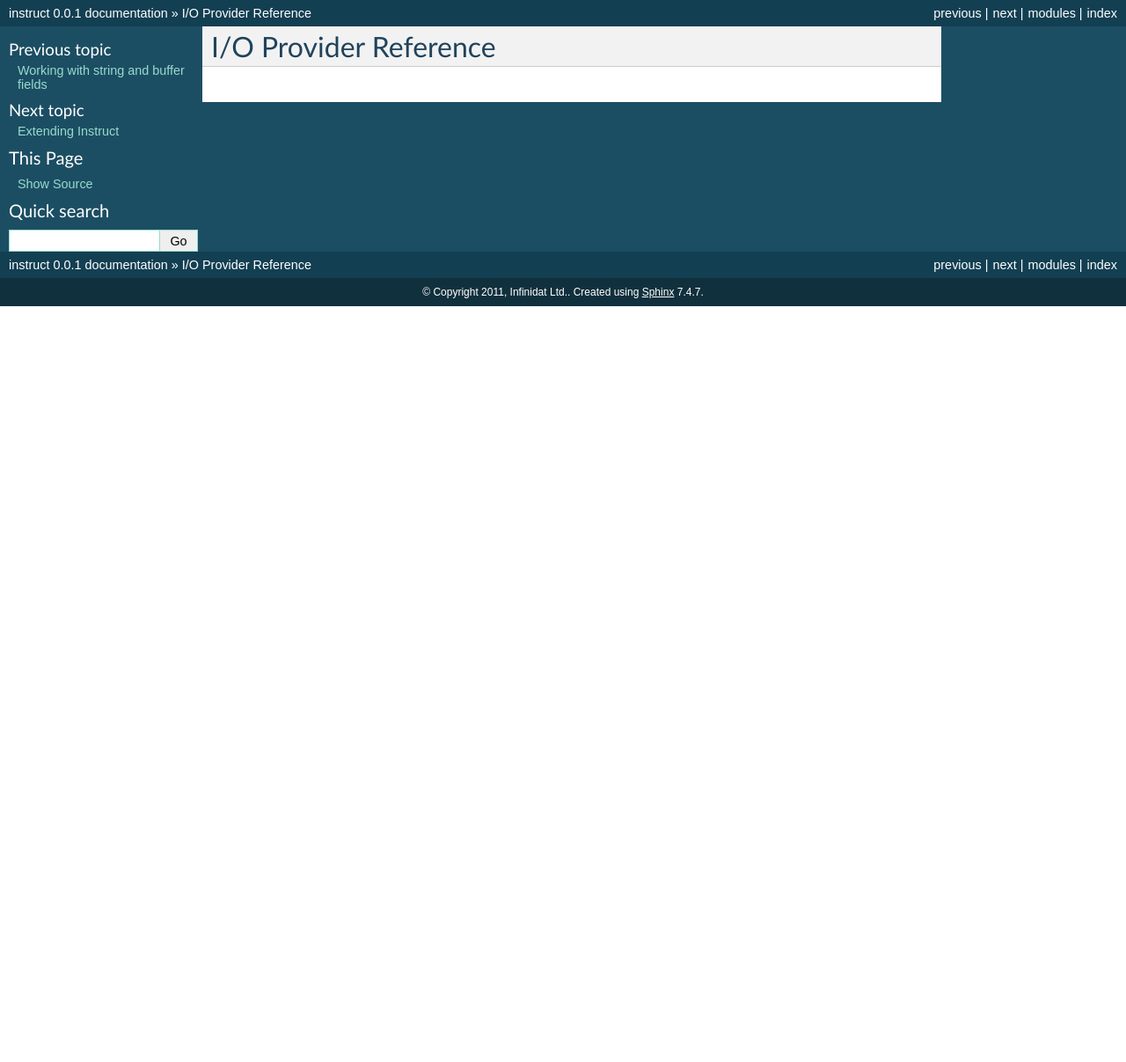
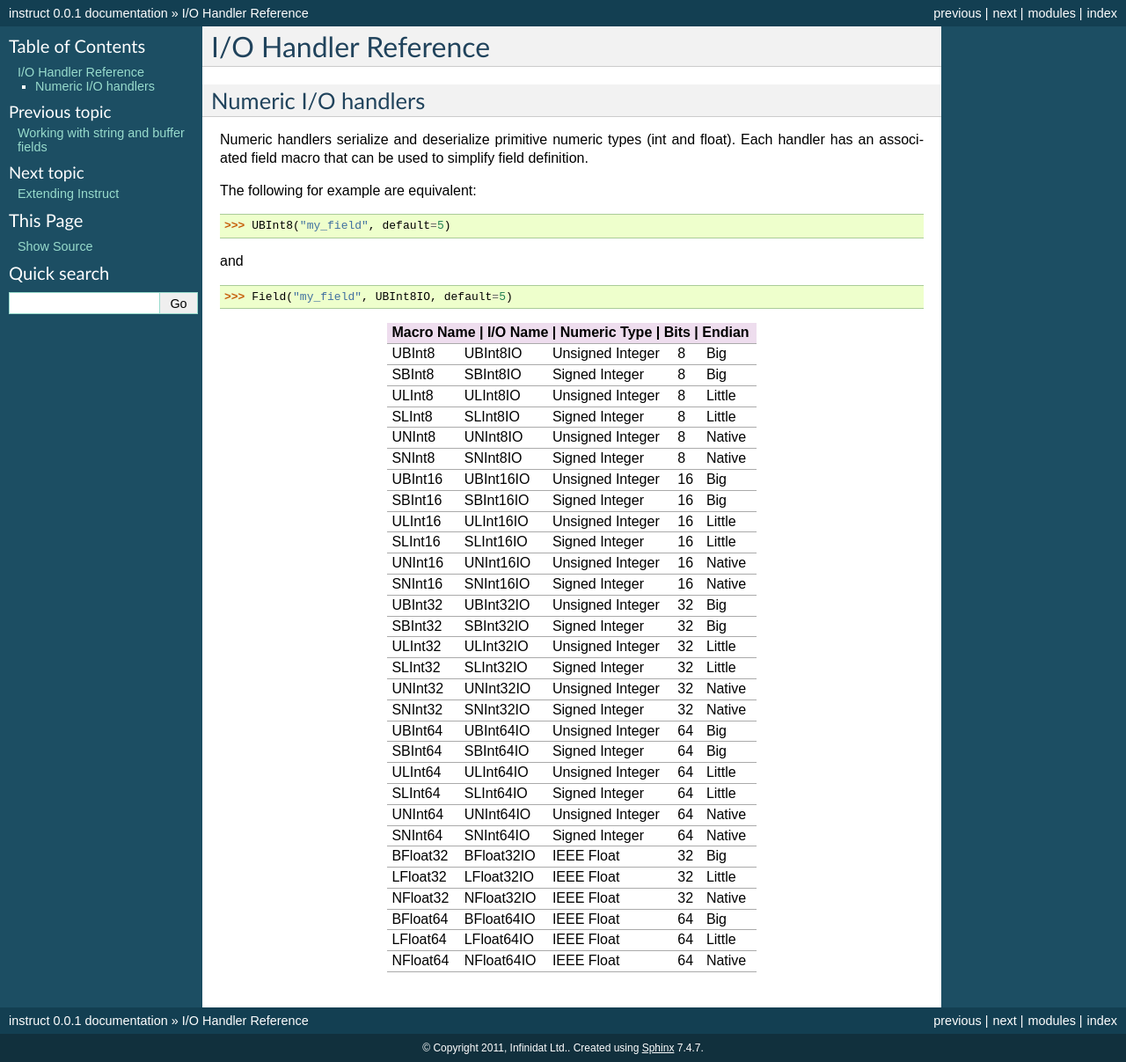
Before and after one commit to Infinidat/infi.instruct, a Sphinx documentation site: the page built from doc/io_reference.rst, in a window 1280 px wide. Shown: the whole page at 88% size. Built offline with Sphinx 7.4.7, drawn with Linux system fonts in a browser that asks for light colours; before the commit the page ends 900 px from its top, so only the background shows below that.

Commit message:
docs: added numeric fields documentation

```diff
--- a/doc/io_reference.rst
+++ b/doc/io_reference.rst
@@ -1,4 +1,82 @@
-I/O Provider Reference
-======================
+I/O Handler Reference
+=====================
 
-.. currentmodule:: infi.instruct
+.. currentmodule:: infi.instruct.numeric
+
+Numeric I/O handlers
+--------------------
+
+Numeric handlers serialize and deserialize primitive numeric types (int and float). Each handler has an associated
+field macro that can be used to simplify field definition.
+
+The following for example are equivalent:
+
+>>> UBInt8("my_field", default=5)
+
+and
+
+>>> Field("my_field", UBInt8IO, default=5)
+
++---------------------------------------------------------------+
+| Macro Name    | I/O Name   | Numeric Type     | Bits | Endian |
++===============+============+==================+======+========+
+| UBInt8        | UBInt8IO   | Unsigned Integer | 8    | Big    |
++---------------+------------+------------------+------+--------+
+| SBInt8        | SBInt8IO   | Signed Integer   | 8    | Big    |
++---------------+------------+------------------+------+--------+
+| ULInt8        | ULInt8IO   | Unsigned Integer | 8    | Little |
++---------------+------------+------------------+------+--------+
+| SLInt8        | SLInt8IO   | Signed Integer   | 8    | Little |
++---------------+------------+------------------+------+--------+
+| UNInt8        | UNInt8IO   | Unsigned Integer | 8    | Native |
++---------------+------------+------------------+------+--------+
+| SNInt8        | SNInt8IO   | Signed Integer   | 8    | Native |
++---------------+------------+------------------+------+--------+
+| UBInt16       | UBInt16IO  | Unsigned Integer | 16   | Big    |
++---------------+------------+------------------+------+--------+
+| SBInt16       | SBInt16IO  | Signed Integer   | 16   | Big    |
++---------------+------------+------------------+------+--------+
+| ULInt16       | ULInt16IO  | Unsigned Integer | 16   | Little |
++---------------+------------+------------------+------+--------+
+| SLInt16       | SLInt16IO  | Signed Integer   | 16   | Little |
++---------------+------------+------------------+------+--------+
+| UNInt16       | UNInt16IO  | Unsigned Integer | 16   | Native |
++---------------+------------+------------------+------+--------+
+| SNInt16       | SNInt16IO  | Signed Integer   | 16   | Native |
++---------------+------------+------------------+------+--------+
+| UBInt32       | UBInt32IO  | Unsigned Integer | 32   | Big    |
++---------------+------------+------------------+------+--------+
+| SBInt32       | SBInt32IO  | Signed Integer   | 32   | Big    |
++---------------+------------+------------------+------+--------+
+| ULInt32       | ULInt32IO  | Unsigned Integer | 32   | Little |
++---------------+------------+------------------+------+--------+
+| SLInt32       | SLInt32IO  | Signed Integer   | 32   | Little |
++---------------+------------+------------------+------+--------+
+| UNInt32       | UNInt32IO  | Unsigned Integer | 32   | Native |
++---------------+------------+------------------+------+--------+
+| SNInt32       | SNInt32IO  | Signed Integer   | 32   | Native |
++---------------+------------+------------------+------+--------+
+| UBInt64       | UBInt64IO  | Unsigned Integer | 64   | Big    |
++---------------+------------+------------------+------+--------+
+| SBInt64       | SBInt64IO  | Signed Integer   | 64   | Big    |
++---------------+------------+------------------+------+--------+
+| ULInt64       | ULInt64IO  | Unsigned Integer | 64   | Little |
++---------------+------------+------------------+------+--------+
+| SLInt64       | SLInt64IO  | Signed Integer   | 64   | Little |
++---------------+------------+------------------+------+--------+
+| UNInt64       | UNInt64IO  | Unsigned Integer | 64   | Native |
++---------------+------------+------------------+------+--------+
+| SNInt64       | SNInt64IO  | Signed Integer   | 64   | Native |
++---------------+------------+------------------+------+--------+
+| BFloat32      | BFloat32IO | IEEE Float       | 32   | Big    |
++---------------+------------+------------------+------+--------+
+| LFloat32      | LFloat32IO | IEEE Float       | 32   | Little |
++---------------+------------+------------------+------+--------+
+| NFloat32      | NFloat32IO | IEEE Float       | 32   | Native |
++---------------+------------+------------------+------+--------+
+| BFloat64      | BFloat64IO | IEEE Float       | 64   | Big    |
++---------------+------------+------------------+------+--------+
+| LFloat64      | LFloat64IO | IEEE Float       | 64   | Little |
++---------------+------------+------------------+------+--------+
+| NFloat64      | NFloat64IO | IEEE Float       | 64   | Native |
++---------------+------------+------------------+------+--------+
```
